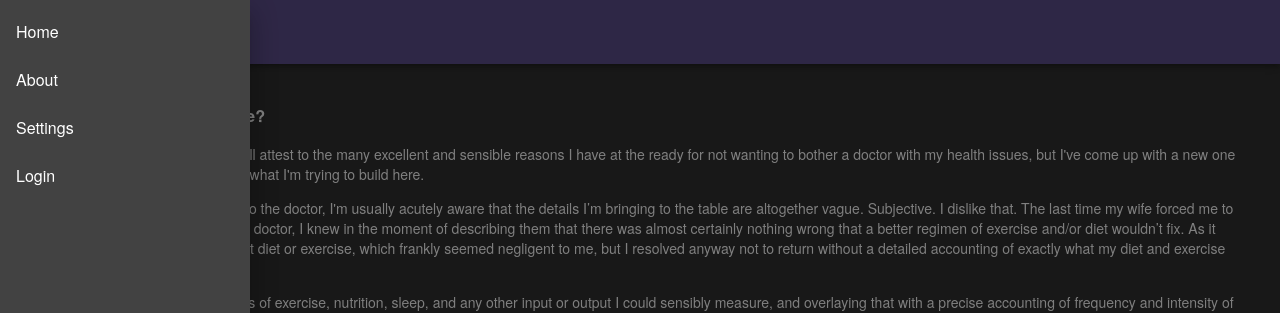
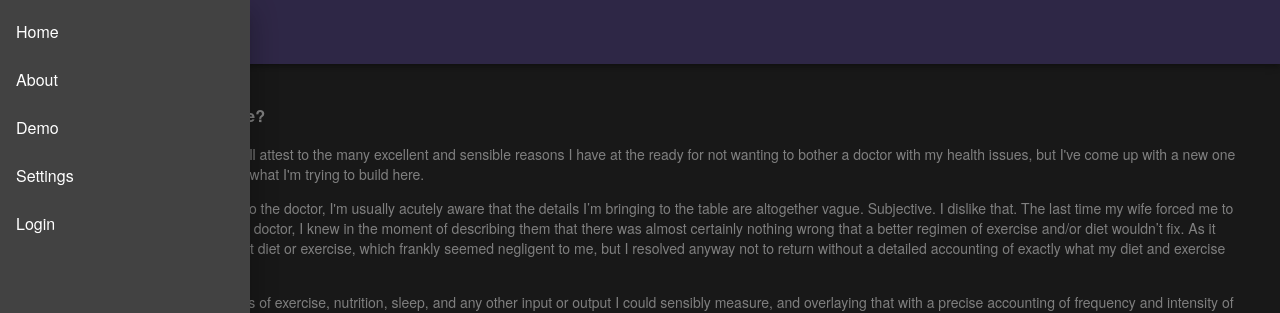
Before and after one commit to jeffmoger/lifechart-client, a React (Create React App) app: page /about in a window 1280 px wide. Both pictures are taken after a click on the button "menu". Shown: the top 313 px of the page. Built offline with nearby package versions, Linux system fonts and the light colour scheme; a web font is replaced by a local one.

Commit message:
added link to demo

```diff
--- a/src/components/SideDrawer.js
+++ b/src/components/SideDrawer.js
@@ -35,6 +35,7 @@ export default function SideDrawer(props) {
         {[
           ['Home', '/'],
           ['About', '/about'],
+          ['Demo', '/demo'],
           ['Settings', '/settings'],
         ].map((text, index) => (
           <ListItem
```
